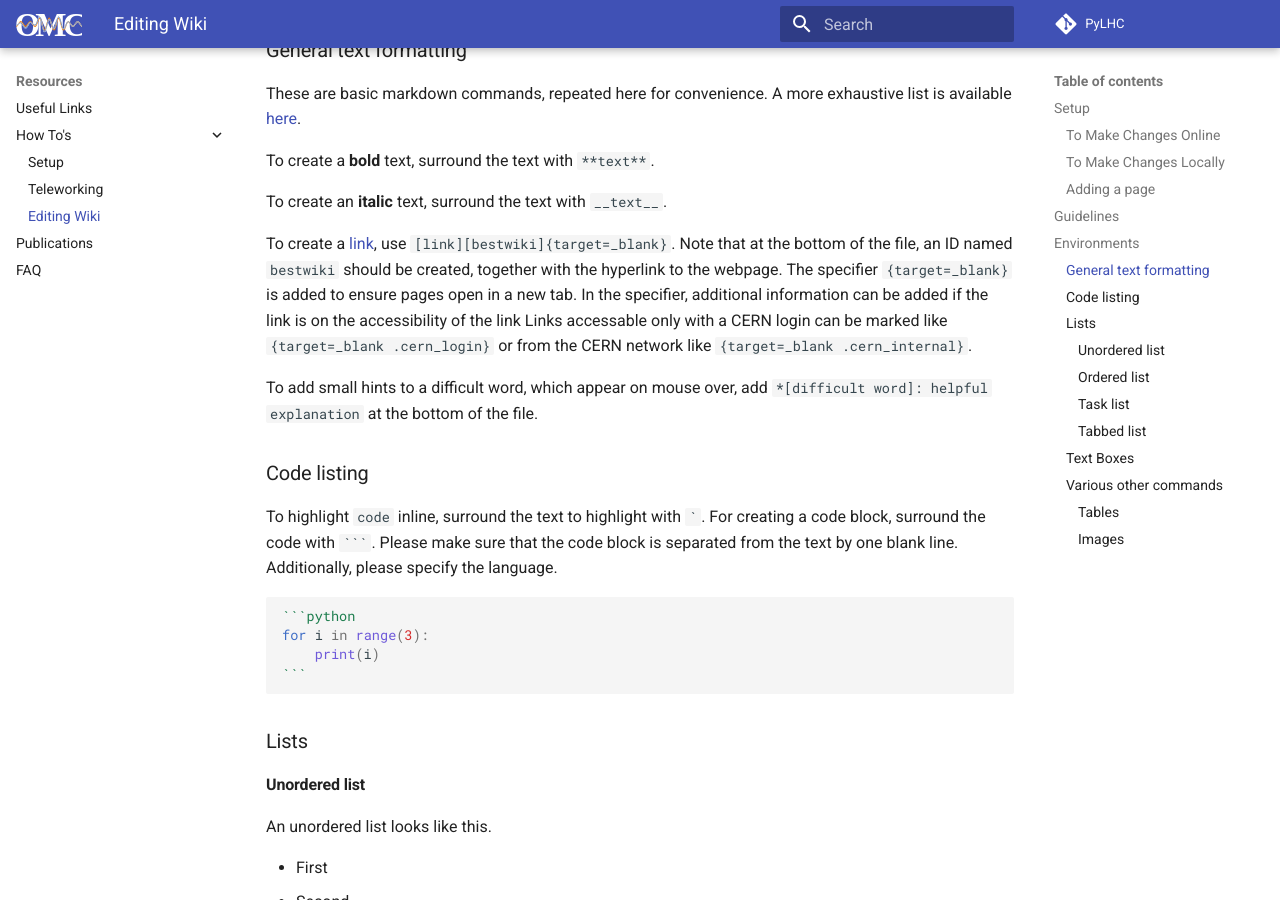
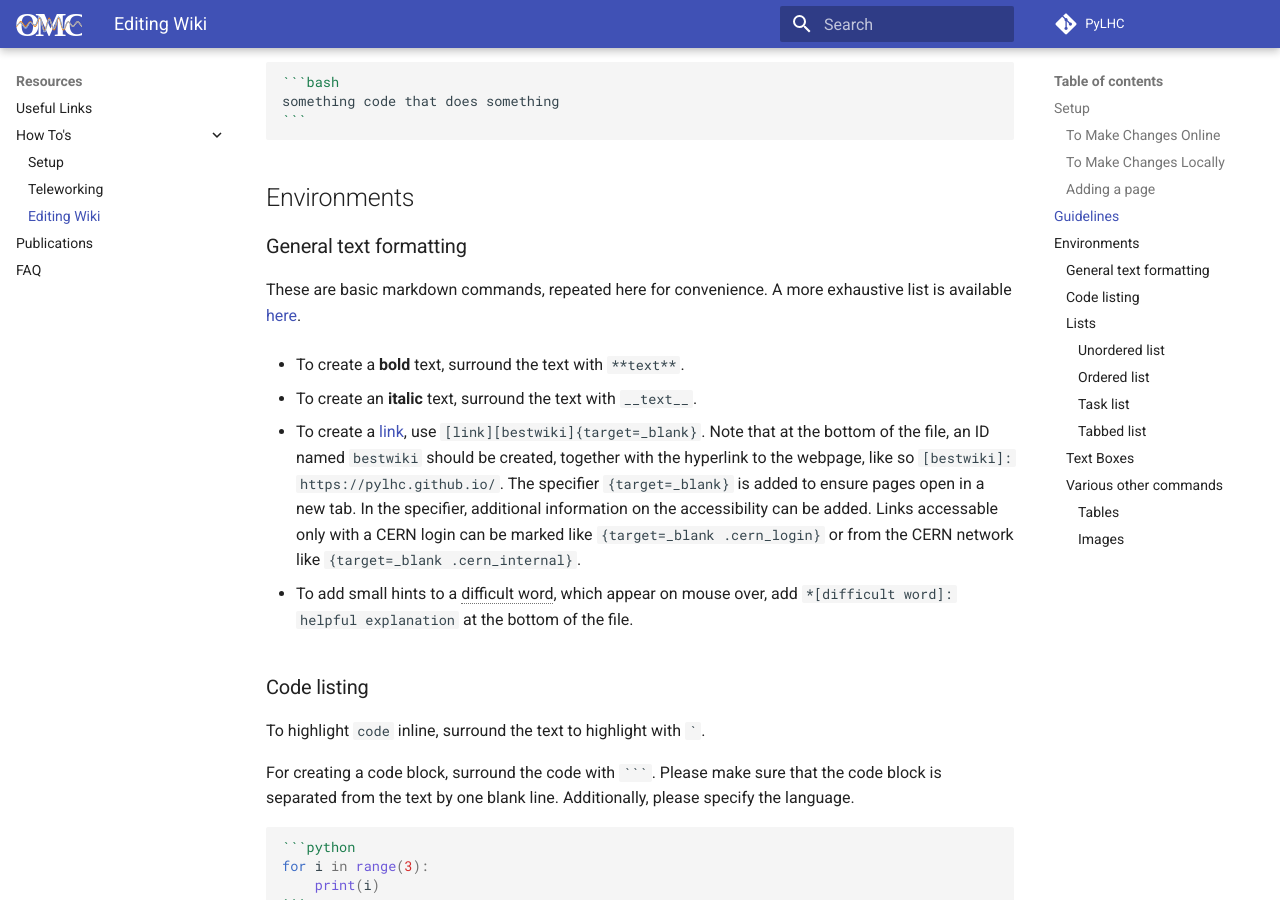
Before and after one commit to pylhc/pylhc.github.io, an MkDocs documentation site: the page built from docs/resources/howto/wiki.md, in a window 1280 px wide and 900 px high, scrolled down 1541 px. Built offline with MkDocs 1.6.1 and Material for MkDocs 9.7.7, drawn with Linux system fonts in a browser that asks for light colours; some of the changed text lies outside the part shown.

Commit message:
fix joschs comments

````diff
--- a/docs/resources/howto/wiki.md
+++ b/docs/resources/howto/wiki.md
@@ -8,8 +8,14 @@
 ### To Make Changes Online
 
 This is a method adapted to making small changes, most likely to a single page.
-Go to the current version of the site [here][site_address], navigate to a page you wish to modify and click the page's modification link (the little pen at the top right).
+Go to the current version of the site [here][site_address], navigate to a page you wish to modify and click the page's modification link :fontawesome-solid-pen:.
 You will be taken to the Github GUI to make your changes, which you can later commit.
+
+Even new pages can be added directly online on github, by navigating to the desired location and clicking  on the `Add File` button.
+See [the section about adding pages](#adding-a-page) for more info about what is required for new pages to be accessible from the menu.
+
+!!! note
+    As a lot of fancy styling is added by the [material theme][mkdocs_material] used, only the basic markdown formatting is seen in the preview.
 
 ### To Make Changes Locally
 
@@ -60,21 +66,22 @@
 These are basic markdown commands, repeated here for convenience.
 A more exhaustive list is available [here][markdownsyntax].
 
-To create a **bold** text, surround the text with `**text**`.
+- To create a **bold** text, surround the text with `**text**`.
 
-To create an __italic__ text, surround the text with `__text__`.
+- To create an __italic__ text, surround the text with `__text__`.
 
-To create a [link][bestwiki]{target=_blank}, use `[link][bestwiki]{target=_blank}`.
-Note that at the bottom of the file, an ID named `bestwiki` should be created, together with the hyperlink to the webpage.
+- To create a [link][bestwiki]{target=_blank}, use `[link][bestwiki]{target=_blank}`.
+Note that at the bottom of the file, an ID named `bestwiki` should be created, together with the hyperlink to the webpage, like so `[bestwiki]: https://pylhc.github.io/`.
 The specifier `{target=_blank}` is added to ensure pages open in a new tab.
-In the specifier, additional information can be added if the link is on the accessibility of the link
+In the specifier, additional information on the accessibility can be added.
 Links accessable only with a CERN login can be marked like `{target=_blank .cern_login}` or from the CERN network like `{target=_blank .cern_internal}`.
 
-To add small hints to a difficult word, which appear on mouse over, add `*[difficult word]: helpful explanation` at the bottom of the file.
+- To add small hints to a difficult word, which appear on mouse over, add `*[difficult word]: helpful explanation` at the bottom of the file.
 
 ### Code listing
 
 To highlight `code` inline, surround the text to highlight with `` ` ``.
+
 For creating a code block, surround the code with `` ``` ``.
 Please make sure that the code block is separated from the text by one blank line.
 Additionally, please specify the language.
@@ -134,6 +141,27 @@
 - [ ] First
 - [x] Second
 - [ ] Third
+```
+
+Below, a task list with hints, as is used in the procedures, is displayed.
+
+- [ ] <details class="nodeco"><summary>Task 1 Summary</summary>
+      <p> Hints for task 1.
+      </p></details>
+
+- [ ] <details class="nodeco"><summary>Task 2 Summary</summary>
+      <p> Hints for task 2.
+      </p></details>
+
+It can be created using the following code.
+```html
+- [ ] <details class="nodeco"><summary>Task 1 Summary</summary>
+      <p> Hints for task 1.
+          </p></details>
+
+- [ ] <details class="nodeco"><summary>Task 2 Summary</summary>
+      <p> Hints for task 2.
+          </p></details>
 ```
 
 Note that ticks set by a user are not permanent and will be reset upon reloading the page.
@@ -266,8 +294,20 @@
 ![Image](../../assets/images/tricks/placeholder.gif)
 ```
 
+To include a centered image with a caption, use the following code.
+
+```html
+<figure>
+    <img src="../../../assets/images/something/image.png" width=90%>
+  <figcaption>Figure: Something really amazing.</figcaption>
+</figure>
+```
+
 Images should be saved in `assets/images`, in an appropriately named folder.
 
+*[difficult word]: helpful explanation
+
+[mkdocs_material]: https://squidfunk.github.io/mkdocs-material/
 [site_address]: https://pylhc.github.io/
 [markdownsyntax]: https://www.markdownguide.org/basic-syntax/
 [bestwiki]: https://pylhc.github.io/
````
